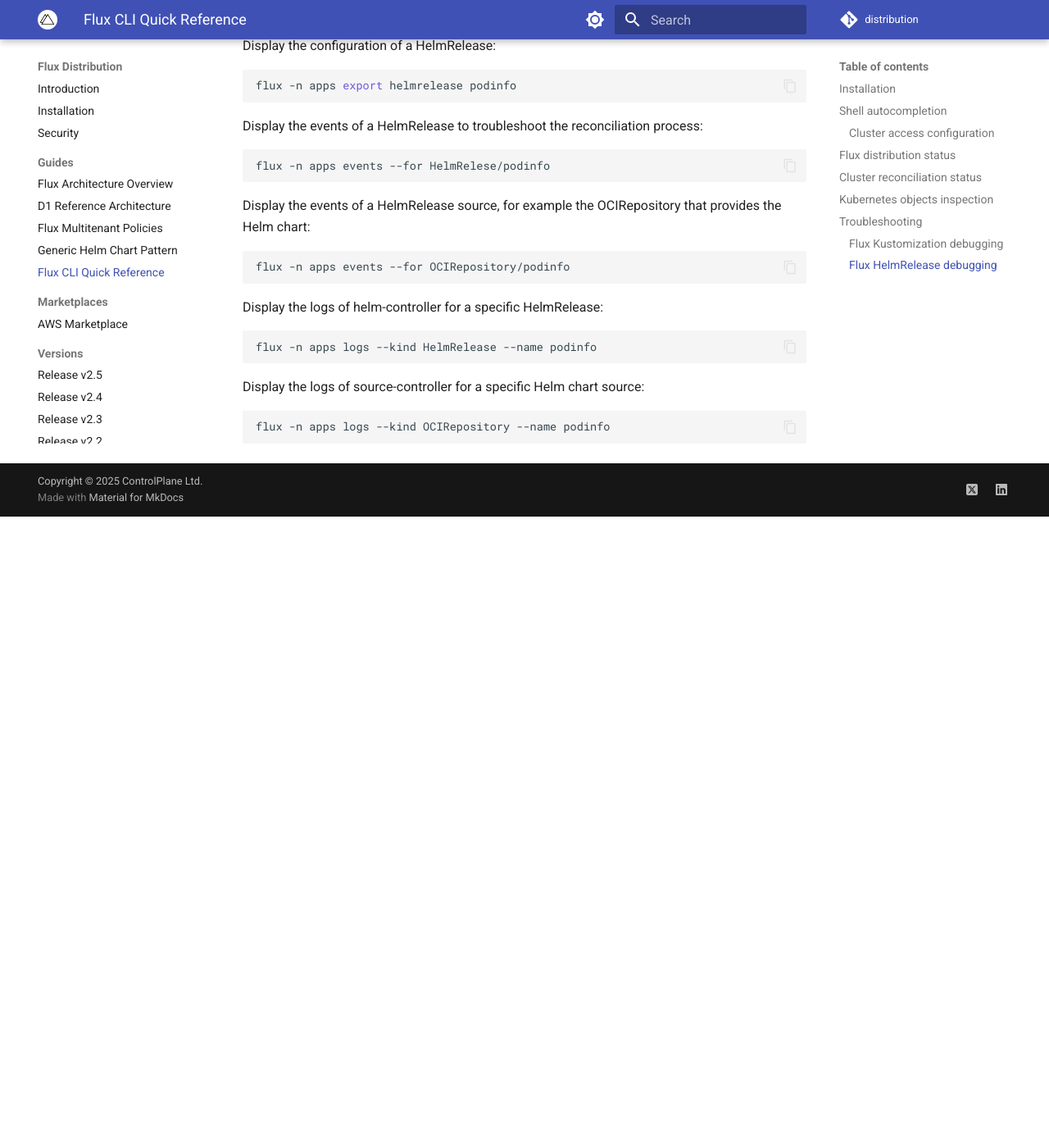
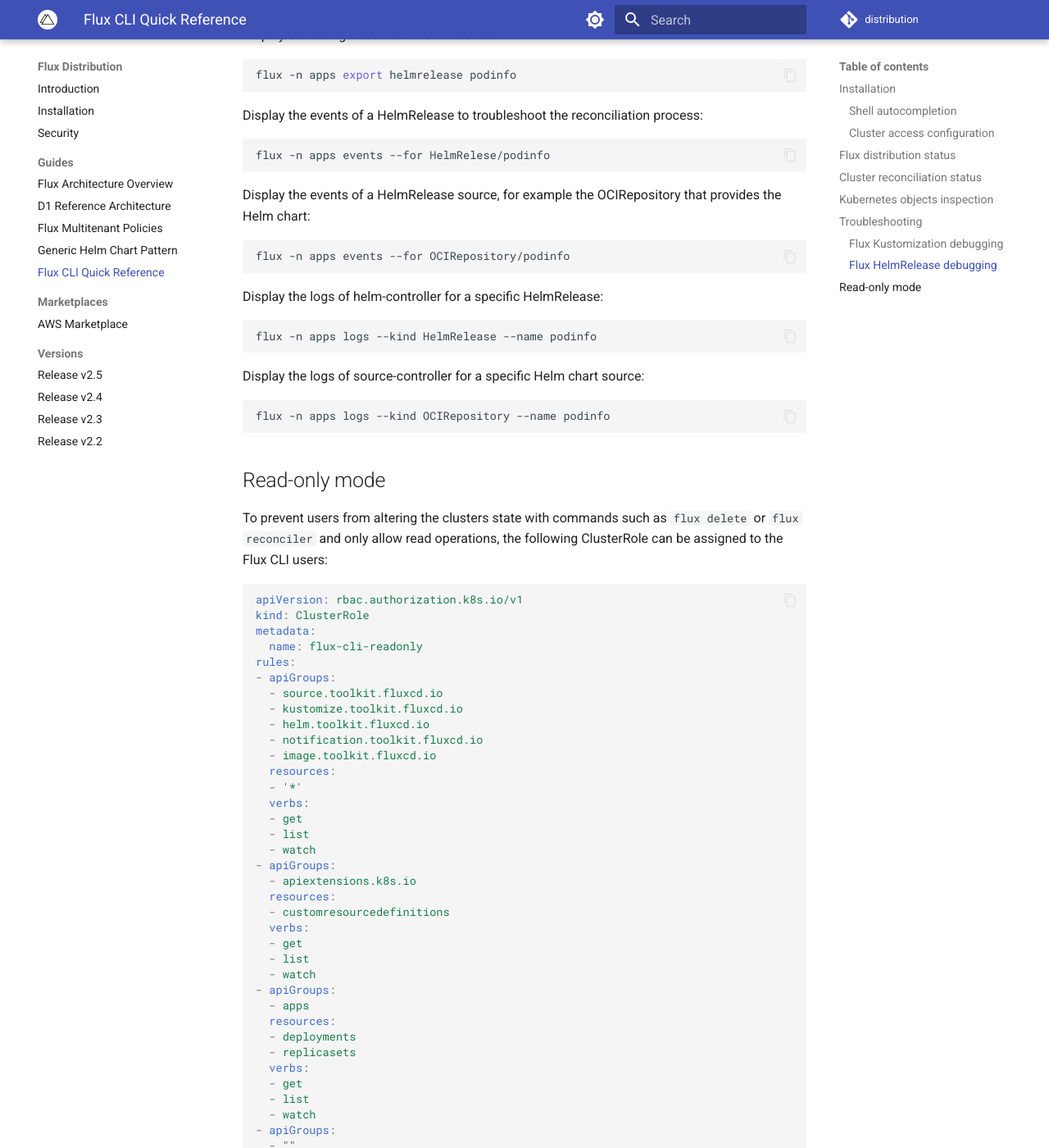
Before and after one commit to controlplaneio-fluxcd/distribution, an MkDocs documentation site: the page built from docs/guides/flux-cli-quick-reference.md, in a window 1280 px wide and 1400 px high, scrolled down 4726 px. Shown: the whole window at 82% size. Built offline with MkDocs 1.6.1 and Material for MkDocs 9.7.7, drawn with Linux system fonts in a browser that asks for light colours; comment, search, counter and statistics services are not loaded; before the commit the page ends 5356 px from its top, so only the background shows below that; some of the changed text lies outside the part shown.

Commit message:
Add Flux CLI readonly RBAC
Signed-off-by: Stefan Prodan <stefan.prodan@gmail.com>

````diff
--- a/docs/guides/flux-cli-quick-reference.md
+++ b/docs/guides/flux-cli-quick-reference.md
@@ -23,7 +23,7 @@
 winget install --id=FluxCD.Flux  -e
 ```
 
-## Shell autocompletion
+### Shell autocompletion
 
 The Flux CLI supports shell completion for Bash, Zsh and Fish and PowerShell.
 
@@ -261,3 +261,75 @@
 ```shell
 flux -n apps logs --kind OCIRepository --name podinfo
 ```
+
+## Read-only mode
+
+To prevent users from altering the clusters state with commands such as
+`flux delete` or `flux reconciler` and only allow read operations,
+the following ClusterRole can be assigned to the Flux CLI users:
+
+```yaml
+apiVersion: rbac.authorization.k8s.io/v1
+kind: ClusterRole
+metadata:
+  name: flux-cli-readonly
+rules:
+- apiGroups:
+  - source.toolkit.fluxcd.io
+  - kustomize.toolkit.fluxcd.io
+  - helm.toolkit.fluxcd.io
+  - notification.toolkit.fluxcd.io
+  - image.toolkit.fluxcd.io
+  resources:
+  - '*'
+  verbs:
+  - get
+  - list
+  - watch
+- apiGroups:
+  - apiextensions.k8s.io
+  resources:
+  - customresourcedefinitions
+  verbs:
+  - get
+  - list
+  - watch
+- apiGroups:
+  - apps
+  resources:
+  - deployments
+  - replicasets
+  verbs:
+  - get
+  - list
+  - watch
+- apiGroups:
+  - ""
+  resources:
+  - pods
+  - pods/log
+  - events
+  - namespaces
+  - configmaps
+  verbs:
+  - get
+  - list
+  - watch
+```
+
+The following commands can be used in read-only mode:
+
+- `flux build`
+- `flux check`
+- `flux debug`
+- `flux events`
+- `flux export`
+- `flux get`
+- `flux logs`
+- `flux stats`
+- `flux trace`
+- `flux tree`
+- `flux version`
+
+Note that the `flux build` and `flux debug` commands may require get permissions for Kubernetes Secrets,
+which are not included in the ClusterRole above.
````
